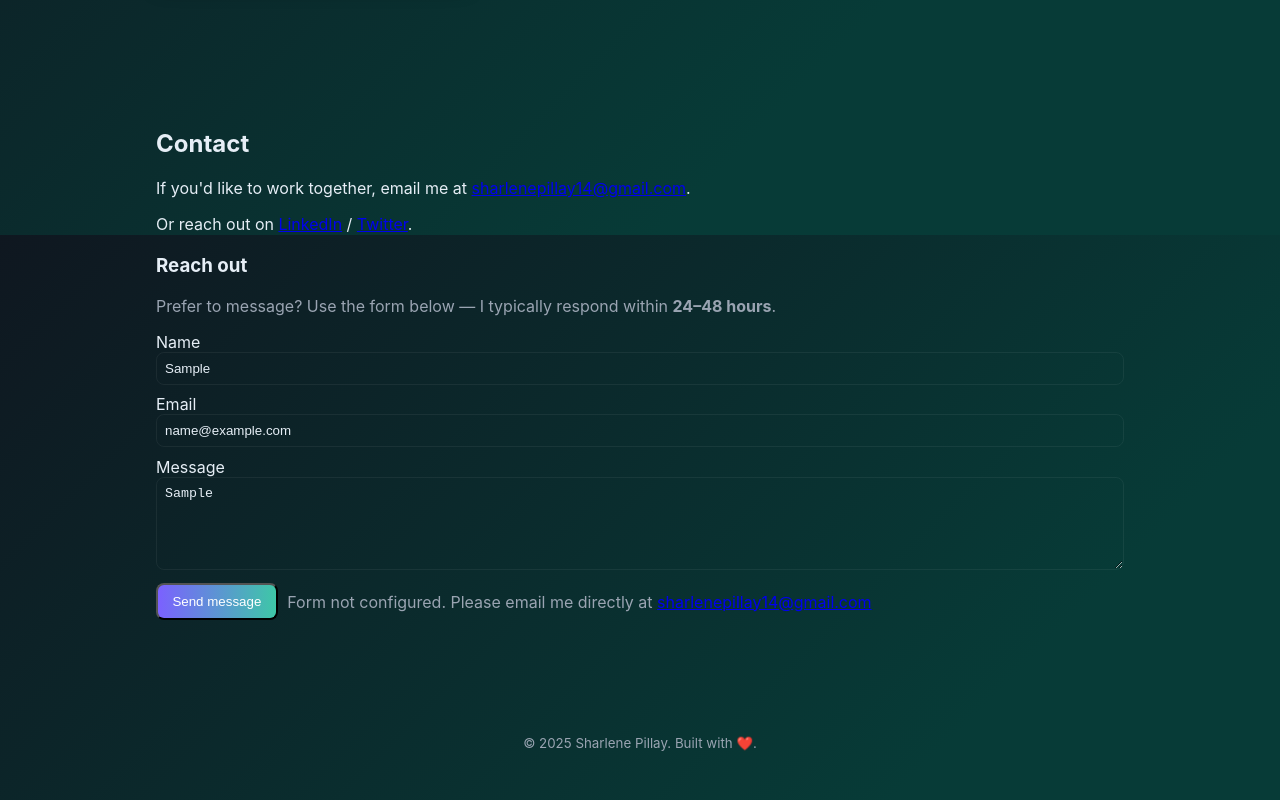
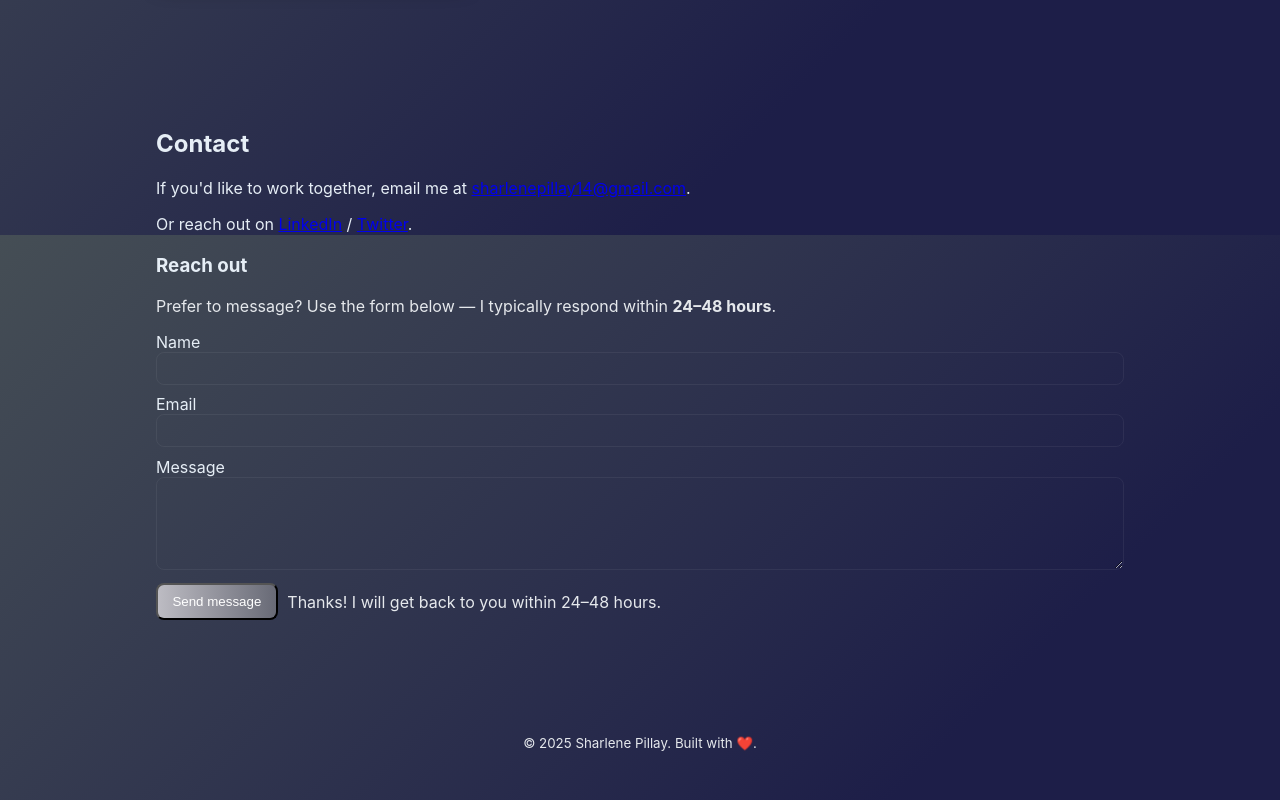
Before and after one commit to Sharl14/My_Portfolio, a website: page index.html in a window 1280 px wide. Both pictures are taken after typing "Sample", "name@example.com", "Sample" into the empty fields and a click on the button "Send message". Shown: the part 2165-2965 px from the top of the page. Drawn offline with Linux system fonts and the light colour scheme.

Commit message:
color fix

```diff
--- a/css/styles.css
+++ b/css/styles.css
@@ -2,13 +2,13 @@
 :root {
   --bg: #0f1720;
   --card: #0b1220;
-  --muted: #9aa4b2;
-  --accent: #7b61ff;
-  --accent-2: #3ec7a7;
+  --muted: #e5e8ec;
+  --accent: #bdbcc3;
+  --accent-2: #686a76;
   --text: #e6eef6;
   --glass: rgba(255, 255, 255, 0.04);
-  --bg-1: #0f1720; /* deep indigo */
-  --bg-2: #073b37; /* teal-dark */
+  --bg-1: #454e55; /* deep indigo */
+  --bg-2: #1d1e48; /* teal-dark */
 }
 * {
   box-sizing: border-box;
--- a/index.html
+++ b/index.html
@@ -530,12 +530,22 @@
               <strong>24–48 hours</strong>.
             </p>
 
-            <!-- Replace YOUR_FORM_ID with your Formspree form id, or leave as-is and visitors can use the mail link fallback -->
+            <!-- Netlify Forms: form will be processed automatically when deployed to Netlify -->
             <form
               id="reach-form"
-              action="https://formspree.io/f/YOUR_FORM_ID"
+              name="contact"
               method="POST"
+              data-netlify="true"
+              netlify-honeypot="bot-field"
             >
+              <!-- Netlify requires a form-name hidden field -->
+              <input type="hidden" name="form-name" value="contact" />
+              <!-- honeypot field (spam protection) -->
+              <p style="display: none">
+                <label
+                  >Don’t fill this out if you're human: <input name="bot-field"
+                /></label>
+              </p>
               <label for="r-name" style="display: block; margin-top: 0.6rem"
                 >Name</label
               >
--- a/js/script.js
+++ b/js/script.js
@@ -199,24 +199,49 @@ document.addEventListener("DOMContentLoaded", () => {
     reachForm.addEventListener("submit", async (e) => {
       e.preventDefault();
       formStatus.textContent = "Sending...";
-      const action = reachForm.action;
-      if (action.includes("YOUR_FORM_ID")) {
-        formStatus.innerHTML =
-          'Form not configured. Please email me directly at <a href="mailto:' +
-          email +
-          '">' +
-          email +
-          "</a>";
+
+      // If deployed to Netlify (data-netlify attribute), submit using URL-encoded body
+      const isNetlify = reachForm.hasAttribute("data-netlify");
+
+      if (isNetlify) {
+        // Build URL-encoded body
+        const formData = new FormData(reachForm);
+        const body = new URLSearchParams();
+        for (const pair of formData.entries()) {
+          body.append(pair[0], pair[1]);
+        }
+        try {
+          const res = await fetch("/", {
+            method: "POST",
+            headers: {
+              "Content-Type": "application/x-www-form-urlencoded",
+            },
+            body: body.toString(),
+          });
+          if (res.ok) {
+            reachForm.reset();
+            formStatus.textContent =
+              "Thanks! I will get back to you within 24–48 hours.";
+          } else {
+            formStatus.textContent =
+              "Submission failed — please try again or email me directly.";
+          }
+        } catch (err) {
+          formStatus.textContent =
+            "Network error — please email me directly at " + email;
+        }
         return;
       }
+
+      // Fallback: if action points to Formspree, use fetch as before
+      const action = reachForm.action;
+      if (action && action.includes("formspree.io")) {
         try {
           const formData = new FormData(reachForm);
           const res = await fetch(action, {
             method: "POST",
             body: formData,
-          headers: {
-            Accept: "application/json",
-          },
+            headers: { Accept: "application/json" },
           });
           if (res.ok) {
             reachForm.reset();
@@ -232,6 +257,43 @@ document.addEventListener("DOMContentLoaded", () => {
           formStatus.textContent =
             "Network error — please email me directly at " + email;
         }
+        return;
+      }
+
+      // As a final fallback, instruct user to email
+      formStatus.innerHTML =
+        'Form not configured. Please email me directly at <a href="mailto:' +
+        email +
+        '">' +
+        email +
+        "</a>";
     });
   }
 });
+const form = document.getElementById("reach-form");
+const formStatus = document.getElementById("form-status");
+
+form.addEventListener("submit", (e) => {
+  e.preventDefault();
+  const formData = new FormData(form);
+
+  fetch("/", {
+    method: "POST",
+    body: formData,
+    headers: {
+      Accept: "application/x-www-form-urlencoded",
+    },
+  })
+    .then((response) => {
+      if (response.ok) {
+        formStatus.textContent = "Message sent successfully!";
+        form.reset();
+      } else {
+        formStatus.textContent = "Error sending message. Please try again.";
+      }
+    })
+    .catch((error) => {
+      formStatus.textContent = "Error sending message. Please try again.";
+      console.error(error);
+    });
+});
--- a/package.json
+++ b/package.json
@@ -3,7 +3,8 @@
   "version": "1.0.0",
   "description": "A simple static portfolio site",
   "scripts": {
-    "start": "npx http-server . -p 3000 -c-1"
+    "start": "npx http-server . -p 3000 -c-1",
+    "deploy:ghpages": "echo 'Use GitHub Actions to deploy; push to main and the workflow will publish to gh-pages' && exit 0"
   },
   "author": "Sharlene Pillay",
   "license": "MIT"
```
Also changed, not shown: .github/workflows/deploy-gh-pages.yml (added), README.md, netlify.toml (added), 2 other files. Lines whose indentation alone changed are shown as unchanged.
